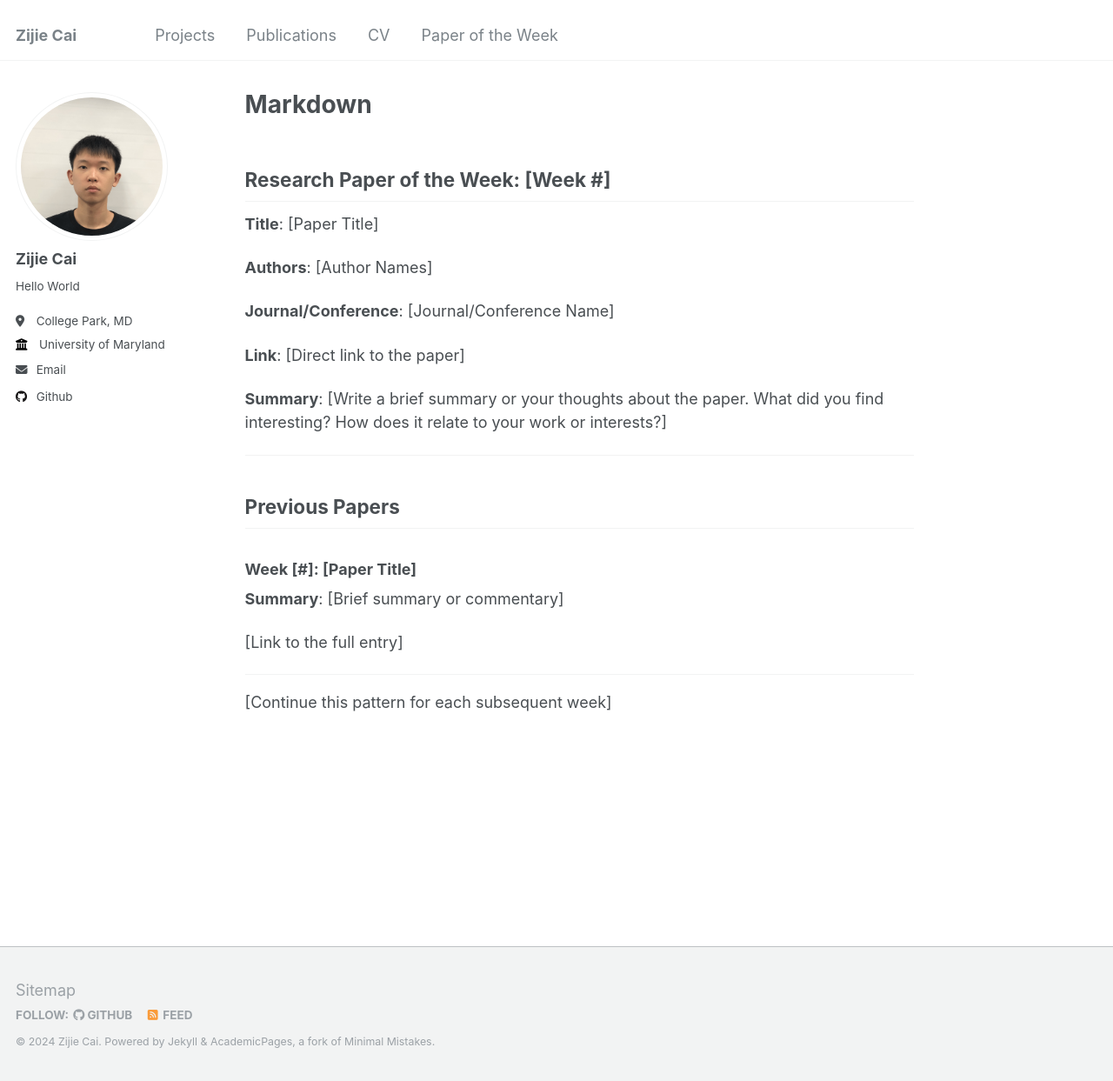
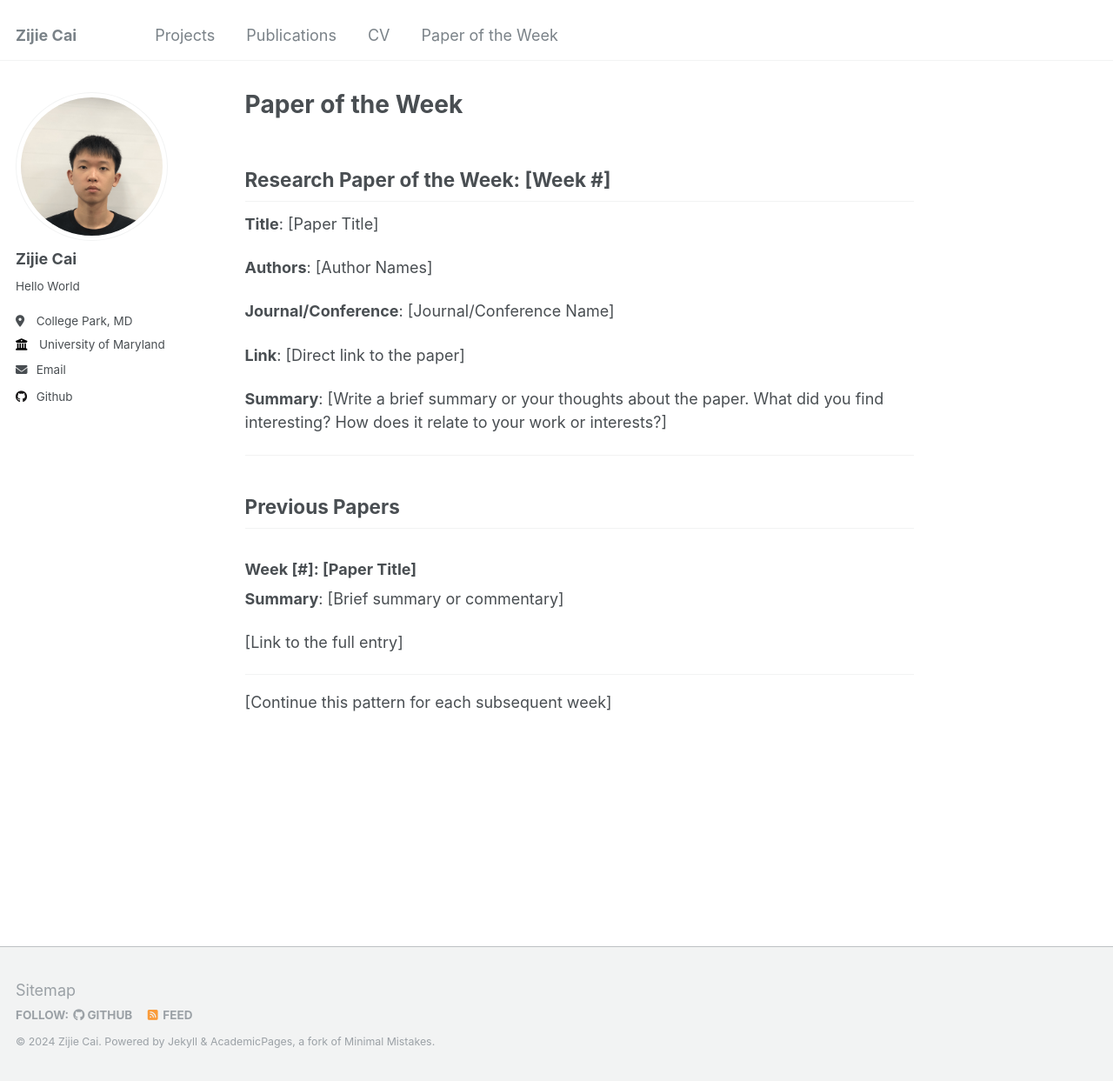
Before and after one commit to zijie-cai/zijie-cai.github.io, a Jekyll site: the page built from _pages/markdown.md, in a window 1280 px wide and 1243 px high. Shown: the whole window at 87% size. Built offline with Jekyll 4.4.1, drawn with Linux system fonts in a browser that asks for light colours.

Commit message:
Update markdown.md

```diff
--- a/_pages/markdown.md
+++ b/_pages/markdown.md
@@ -1,6 +1,6 @@
 ---
 permalink: /markdown/
-title: "Markdown"
+title: "Paper of the Week"
 author_profile: true
 redirect_from:
   - /md/
```
